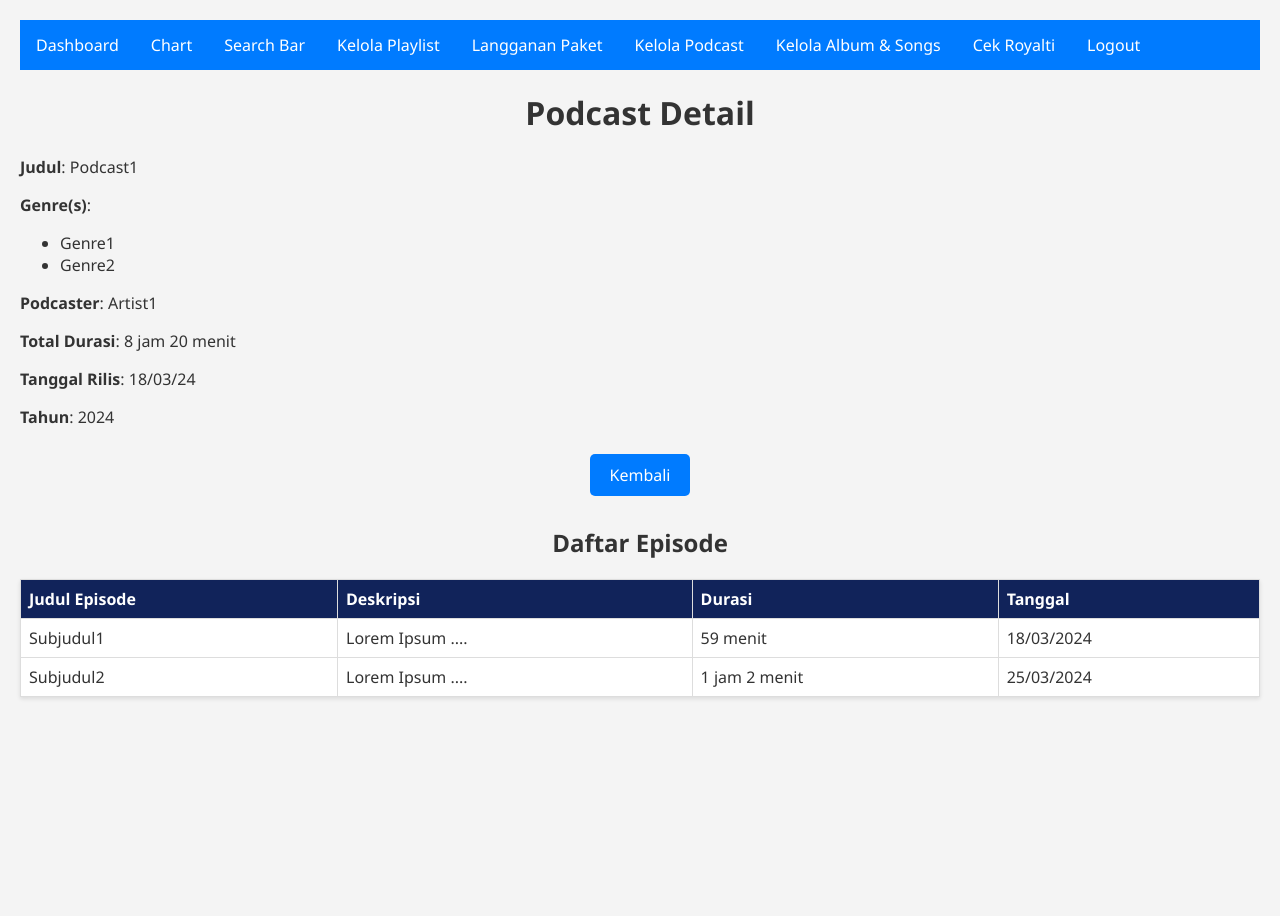
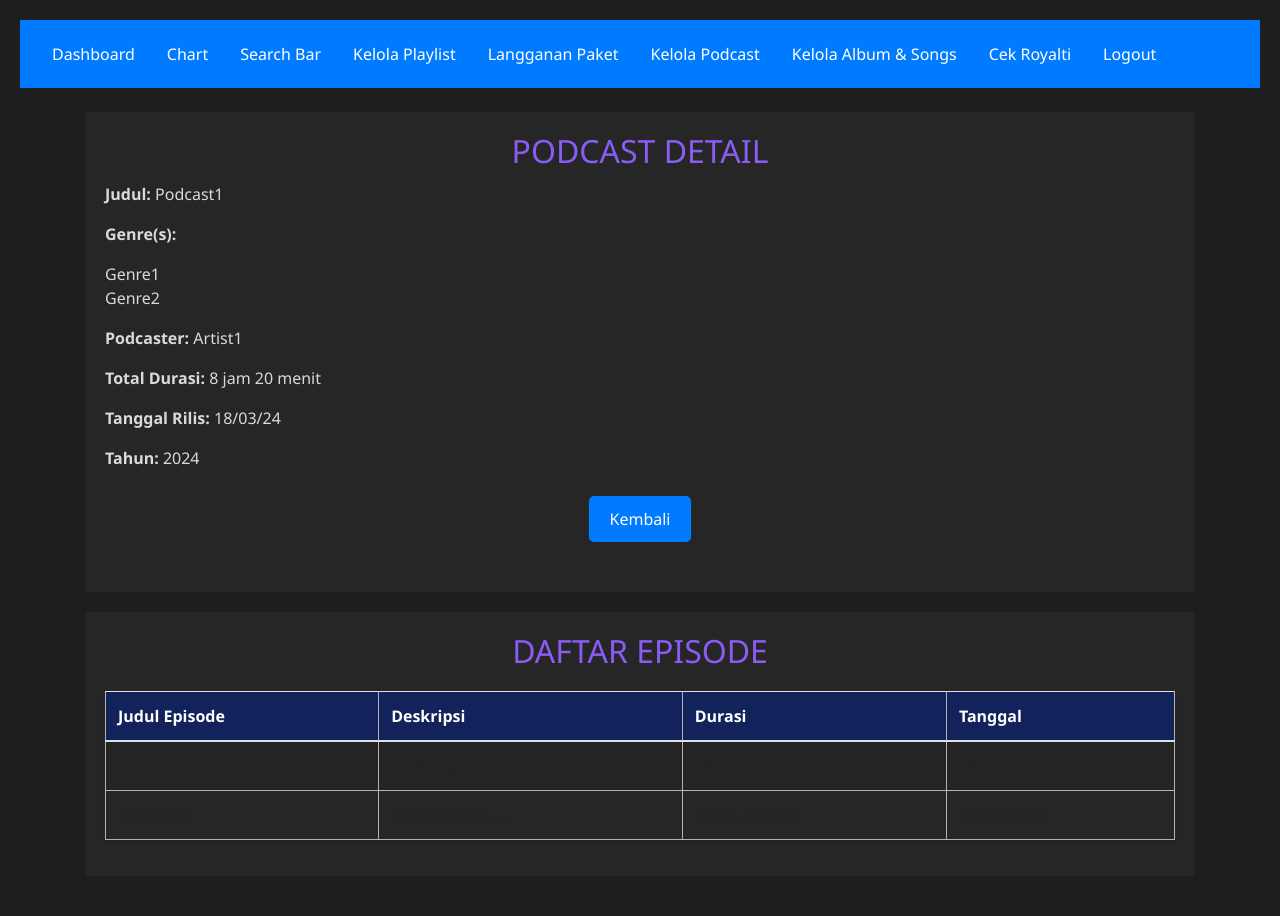
Before and after one commit to Saras355/basdat_proyek_tk, a Django app: template play_podcast/templates/podcast.html in a window 1280 px wide. Before the commit the page ends 699 px from the top, so only its background shows below. Run offline with Django 5.2, Linux system fonts and the light colour scheme; the template is opened without the code that fills it, so the values that code supplies are empty; some libraries are stand-ins or nearby versions.

Commit message:
[REFACTOR] podcast.html

```diff
--- a/play_podcast/templates/podcast.html
+++ b/play_podcast/templates/podcast.html
@@ -4,113 +4,13 @@
 <meta charset="UTF-8">
 <meta name="viewport" content="width=device-width, initial-scale=1.0">
 <title>Detail Podcast</title>
-<style>
-    .center-text {
-        text-align: center;
-    }
-    .btn {
-        display: inline-block;
-        padding: 10px 20px;
-        background-color: #007bff;
-        color: #fff;
-        text-decoration: none;
-        border-radius: 5px;
-        margin: 10px;
-    }
-    .center-btn {
-        display: flex;
-        justify-content: center;
-        margin-bottom: 20px;
-    }
-    table {
-        width: 100%;
-        border-collapse: collapse;
-    }
-    th, td {
-        border: 1px solid #ddd;
-        padding: 8px;
-    }
-    th {
-        background-color: #f2f2f2;
-    }
-</style>
-</head>
-
-<nav class="navbar">
-    <ul>
-        <li><a href="#">Dashboard</a></li>
-        <li><a href="#">Chart</a></li>
-        <li><a href="#">Search Bar</a></li>
-        <li><a href="#">Kelola Playlist</a></li>
-        <li><a href="#">Langganan Paket</a></li>
-        <li><a href="#">Kelola Podcast</a></li>
-        <li><a href="#">Kelola Album & Songs</a></li>
-        <li><a href="#">Cek Royalti</a></li>
-        <li><a href="#">Logout</a></li>
-    </ul>
-</nav>
-
-<body>
-
-<div class="podcast-detail">
-    <h1 class="center-text">Podcast Detail</h1>
-
-    <div class="podcast-info">
-        <p><b>Judul</b>: Podcast1</p>
-        <p><b>Genre(s)</b>:
-            <ul>
-                <li>Genre1</li>
-                <li>Genre2</li>
-            </ul>
-        </p>
-        <p><b>Podcaster</b>: Artist1</p>
-        <p><b>Total Durasi</b>: 8 jam 20 menit</p>
-        <p><b>Tanggal Rilis</b>: 18/03/24</p>
-        <p><b>Tahun</b>: 2024</p>
-        <div class="center-btn">
-            <a href="#kembali" class="btn">Kembali</a>
-        </div>
-    </div>
-
-    <div class="episode-list">
-        <h2 class="center-text">Daftar Episode</h2>
-        <table>
-            <thead>
-                <tr>
-                    <th>Judul Episode</th>
-                    <th>Deskripsi</th>
-                    <th>Durasi</th>
-                    <th>Tanggal</th>
-                </tr>
-            </thead>
-            <tbody>
-                <tr>
-                    <td>Subjudul1</td>
-                    <td>Lorem Ipsum ....</td>
-                    <td>59 menit</td>
-                    <td>18/03/2024</td>
-                </tr>
-                <tr>
-                    <td>Subjudul2</td>
-                    <td>Lorem Ipsum ....</td>
-                    <td>1 jam 2 menit</td>
-                    <td>25/03/2024</td>
-                </tr>
-                <!-- Tambahkan baris lain di sini sesuai kebutuhan -->
-            </tbody>
-        </table>
-    </div>
-
-</div>
-
-</body>
-</html>
-
+<link href="https://stackpath.bootstrapcdn.com/bootstrap/4.5.2/css/bootstrap.min.css" rel="stylesheet">
+<link href="https://cdnjs.cloudflare.com/ajax/libs/font-awesome/5.15.4/css/all.min.css" rel="stylesheet">
 <style>
     body {
         font-family: 'Segoe UI', Tahoma, Geneva, Verdana, sans-serif;
-        background-color: #f4f4f4;
-        color: #333;
+        background-color: #1E1E1E;
+        color: #DADADA;
         margin: 0;
         padding: 20px;
     }
@@ -138,12 +38,13 @@
     table {
         width: 100%;
         border-collapse: collapse;
-        background-color: #fff;
+        background-color: #262626;
         box-shadow: 0 2px 4px rgba(0,0,0,0.1);
         margin-top: 20px;
+        color: #DADADA;
     }
     th, td {
-        border: 1px solid #ddd;
+        border: 1px solid #B3B3B3;
         padding: 8px;
         text-align: left;
     }
@@ -155,25 +56,14 @@
         background-color: #007bff;
         overflow: hidden;
     }
-
     .navbar ul {
         list-style-type: none;
         margin: 0;
         padding: 0;
     }
-
     .navbar li {
         float: left;
     }
-
-    .container {
-        position: absolute;
-        top: 50%;
-        left: 50%;
-        transform: translate(-50%, -50%);
-        text-align: center;
-    }
-
     .navbar li a {
         display: block;
         color: white;
@@ -181,8 +71,90 @@
         padding: 14px 16px;
         text-decoration: none;
     }
-
     .navbar li a:hover {
         background-color: #0056b3;
     }
+    .card {
+        background-color: #262626;
+        border: none;
+        margin-bottom: 20px;
+    }
+    .card-title {
+        color: #8A5CF5;
+    }
+    .form-control {
+        background-color: #1E1E1E;
+        border-color: #B3B3B3;
+        color: #DADADA;
+    }
 </style>
+</head>
+<body>
+<nav class="navbar">
+    <ul>
+        <li><a href="#">Dashboard</a></li>
+        <li><a href="#">Chart</a></li>
+        <li><a href="#">Search Bar</a></li>
+        <li><a href="#">Kelola Playlist</a></li>
+        <li><a href="#">Langganan Paket</a></li>
+        <li><a href="#">Kelola Podcast</a></li>
+        <li><a href="#">Kelola Album & Songs</a></li>
+        <li><a href="#">Cek Royalti</a></li>
+        <li><a href="#">Logout</a></li>
+    </ul>
+</nav>
+<div class="container mt-4">
+    <div class="card">
+        <div class="card-body">
+            <h2 class="card-title text-center">PODCAST DETAIL</h2>
+            <p class="card-text"><strong>Judul:</strong> Podcast1</p>
+            <p class="card-text"><strong>Genre(s):</strong></p>
+            <ul class="list-unstyled">
+                <li>Genre1</li>
+                <li>Genre2</li>
+            </ul>
+            <p class="card-text"><strong>Podcaster:</strong> Artist1</p>
+            <p class="card-text"><strong>Total Durasi:</strong> 8 jam 20 menit</p>
+            <p class="card-text"><strong>Tanggal Rilis:</strong> 18/03/24</p>
+            <p class="card-text"><strong>Tahun:</strong> 2024</p>
+            <div class="center-btn">
+                <a href="#kembali" class="btn">Kembali</a>
+            </div>
+        </div>
+    </div>
+    <div class="card">
+        <div class="card-body">
+            <h2 class="card-title text-center">DAFTAR EPISODE</h2>
+            <table class="table table-striped">
+                <thead>
+                    <tr>
+                        <th>Judul Episode</th>
+                        <th>Deskripsi</th>
+                        <th>Durasi</th>
+                        <th>Tanggal</th>
+                    </tr>
+                </thead>
+                <tbody>
+                    <tr>
+                        <td>Subjudul1</td>
+                        <td>Lorem Ipsum ....</td>
+                        <td>59 menit</td>
+                        <td>18/03/2024</td>
+                    </tr>
+                    <tr>
+                        <td>Subjudul2</td>
+                        <td>Lorem Ipsum ....</td>
+                        <td>1 jam 2 menit</td>
+                        <td>25/03/2024</td>
+                    </tr>
+                    <!-- Tambahkan baris lain di sini sesuai kebutuhan -->
+                </tbody>
+            </table>
+        </div>
+    </div>
+</div>
+<script src="https://code.jquery.com/jquery-3.5.1.slim.min.js"></script>
+<script src="https://cdn.jsdelivr.net/npm/@popperjs/core@2.5.2/dist/umd/popper.min.js"></script>
+<script src="https://stackpath.bootstrapcdn.com/bootstrap/4.5.2/js/bootstrap.min.js"></script>
+</body>
+</html>
```
